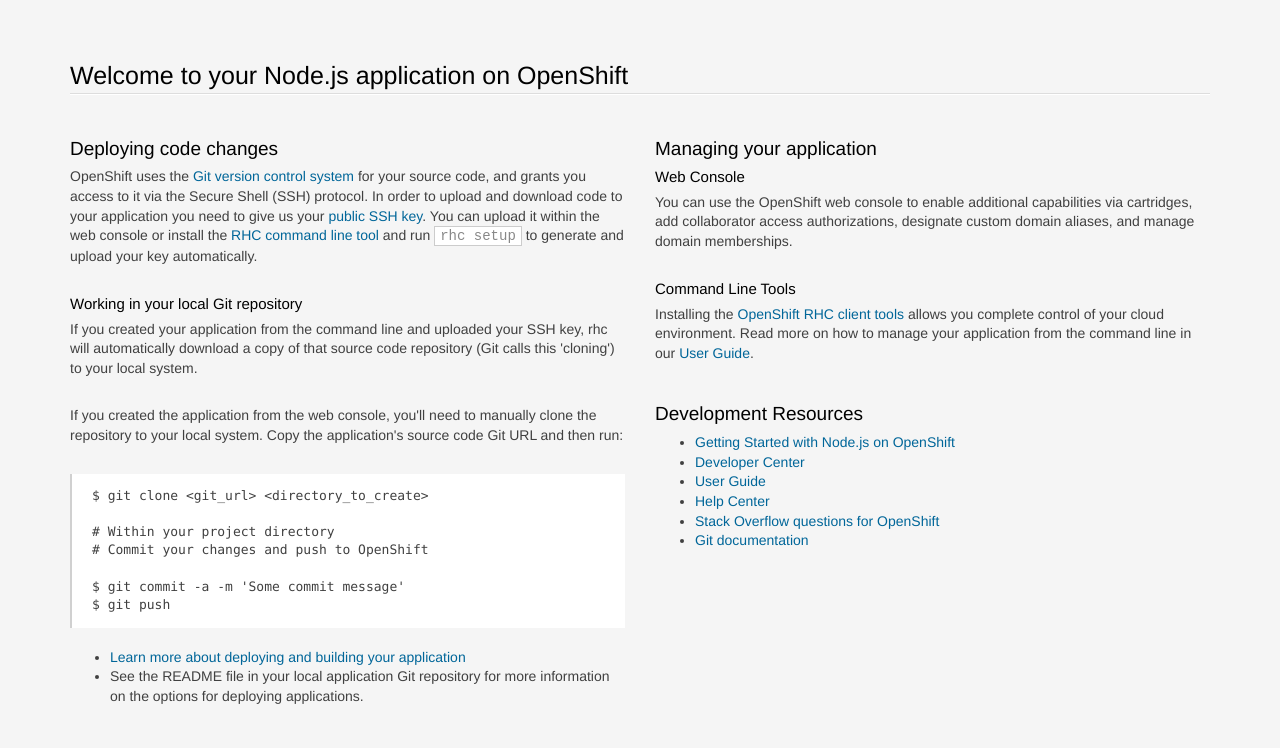
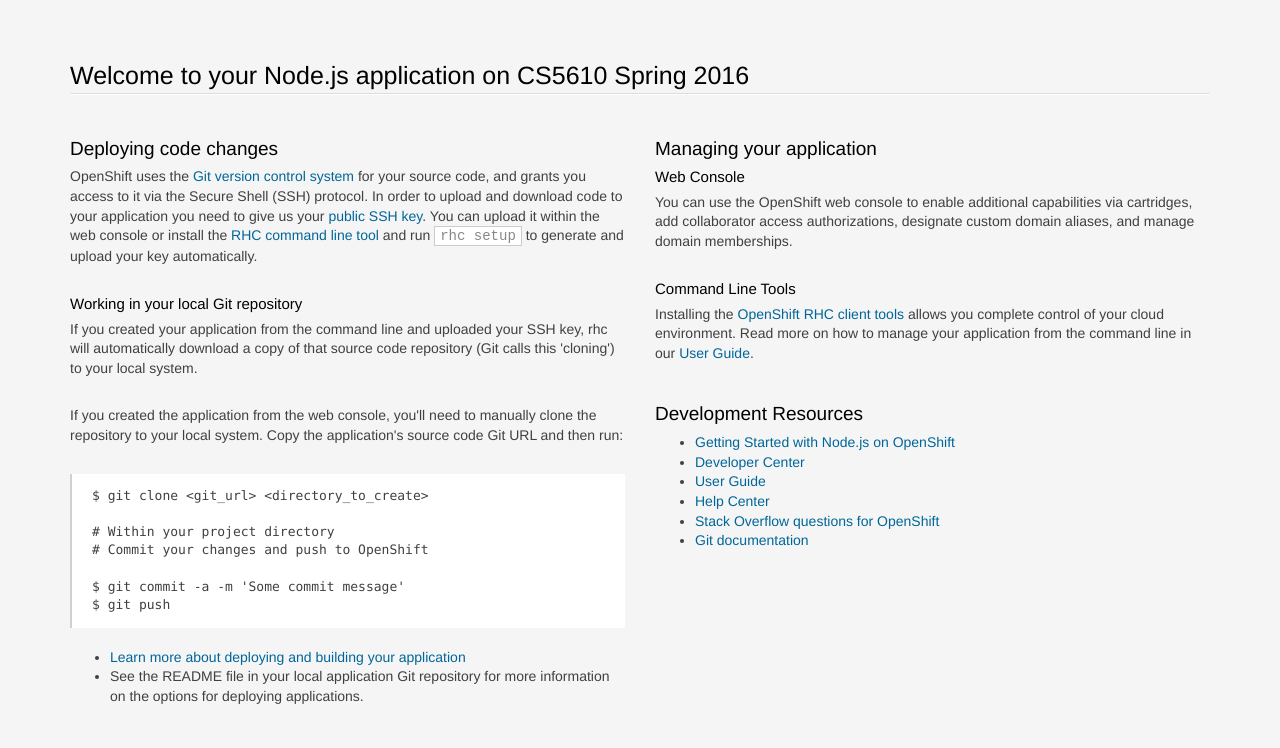
Before and after one commit to animeshsinha19/WebDevSpring2016, a website: page public/index.html in a window 1280 px wide. Shown: the top 748 px of the page. Drawn offline with Linux system fonts and the light colour scheme.

Commit message:
index mdified

```diff
--- a/public/index.html
+++ b/public/index.html
@@ -207,7 +207,7 @@
 <body>
 <section class='container'>
           <hgroup>
-            <h1>Welcome to your Node.js application on OpenShift</h1>
+            <h1>Welcome to your Node.js application on CS5610 Spring 2016</h1>
           </hgroup>
 
 
```
